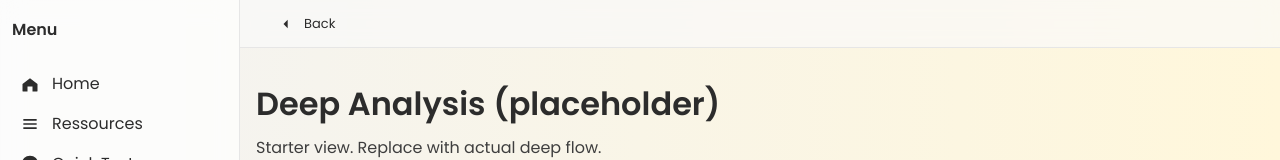
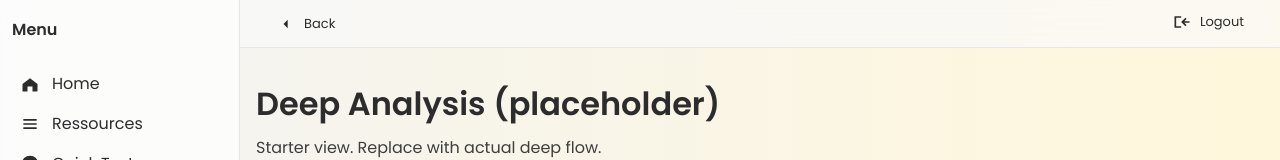
Before and after one commit to jcmanzke/Career-navigator-2, a Next.js app: page /start/deep in a window 1280 px wide. Shown: the top 160 px of the page. Built offline with nearby package versions, Linux system fonts and the light colour scheme; no server answers.

Commit message:
Ui fixes

```diff
--- /dev/null
+++ b/app/components/LogoutButton.tsx
@@ -0,0 +1,22 @@
+"use client";
+
+import { createClient } from "@/utils/supabase/client";
+
+export default function LogoutButton() {
+  const supabase = createClient();
+  const logout = async () => {
+    try { await supabase.auth.signOut(); } catch {}
+    if (typeof window !== 'undefined') window.location.replace('/login');
+  };
+  return (
+    <button
+      type="button"
+      onClick={logout}
+      className="inline-flex items-center gap-2 rounded-full px-3 py-1 text-small text-neutrals-900 hover:bg-primary-500/70 focus-visible:bg-primary-500/70 focus:outline-none focus-visible:ring-2 focus-visible:ring-offset-2 focus-visible:ring-primary-500"
+      aria-label="Log out"
+    >
+      <svg className="h-5 w-5" viewBox="0 0 24 24" fill="currentColor" aria-hidden="true"><path d="M16 17l1.41-1.41L14.83 13H21v-2h-6.17l2.58-2.59L16 7l-5 5 5 5zM3 19h8v-2H5V7h6V5H3v14z"/></svg>
+      <span className="hidden sm:inline">Logout</span>
+    </button>
+  );
+}
--- a/app/start/layout.tsx
+++ b/app/start/layout.tsx
@@ -2,13 +2,14 @@
 
 import Sidebar from "@/app/components/Sidebar";
 import TopBar from "@/app/components/TopBar";
+import LogoutButton from "@/app/components/LogoutButton";
 
 export default function StartLayout({ children }: { children: React.ReactNode }) {
   return (
     <div className="flex min-h-screen">
       <Sidebar />
       <div className="flex-1 min-w-0">
-        <TopBar hideBackOn={["/start"]} />
+        <TopBar hideBackOn={["/start"]} right={<LogoutButton />} />
         {children}
       </div>
     </div>
```
